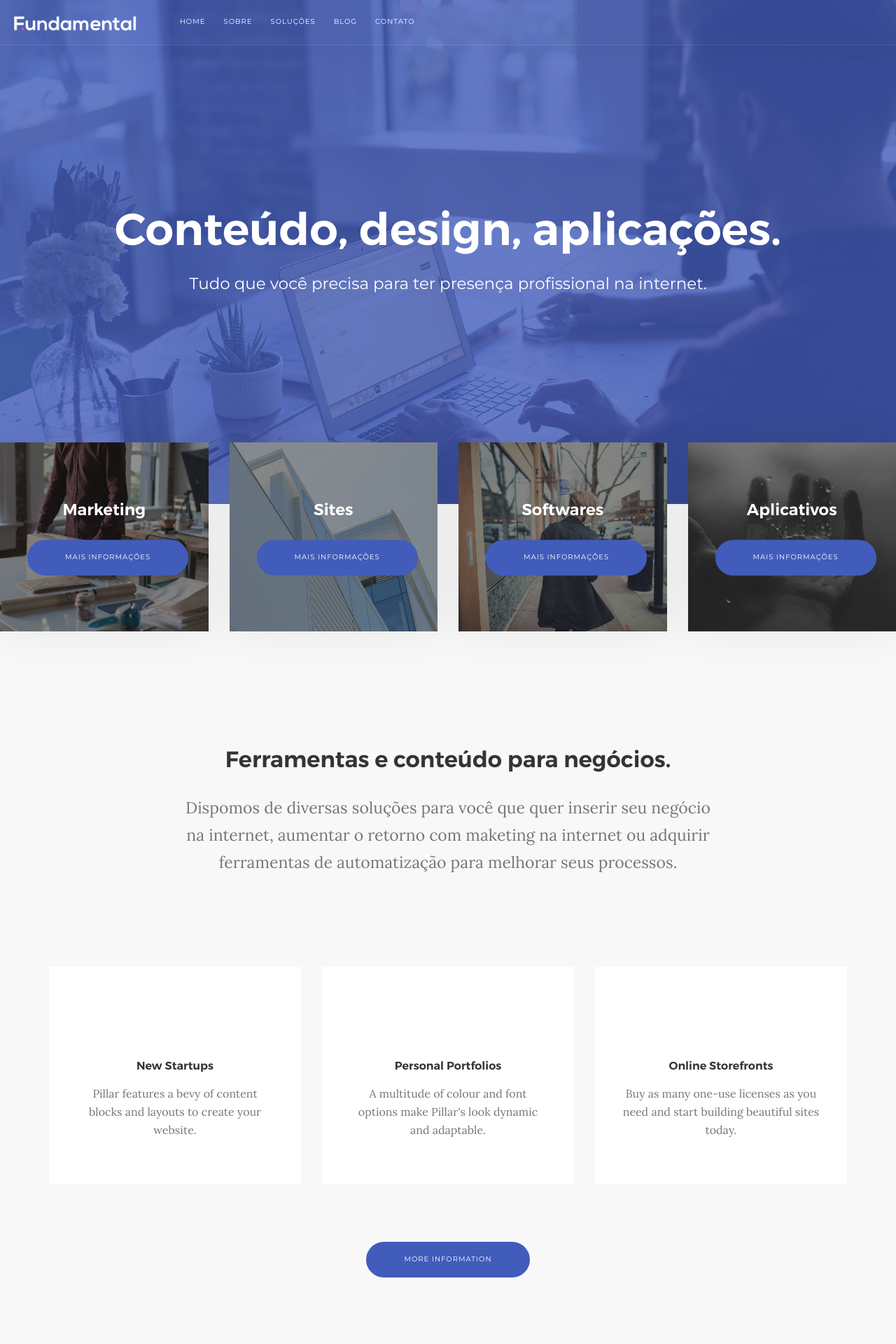
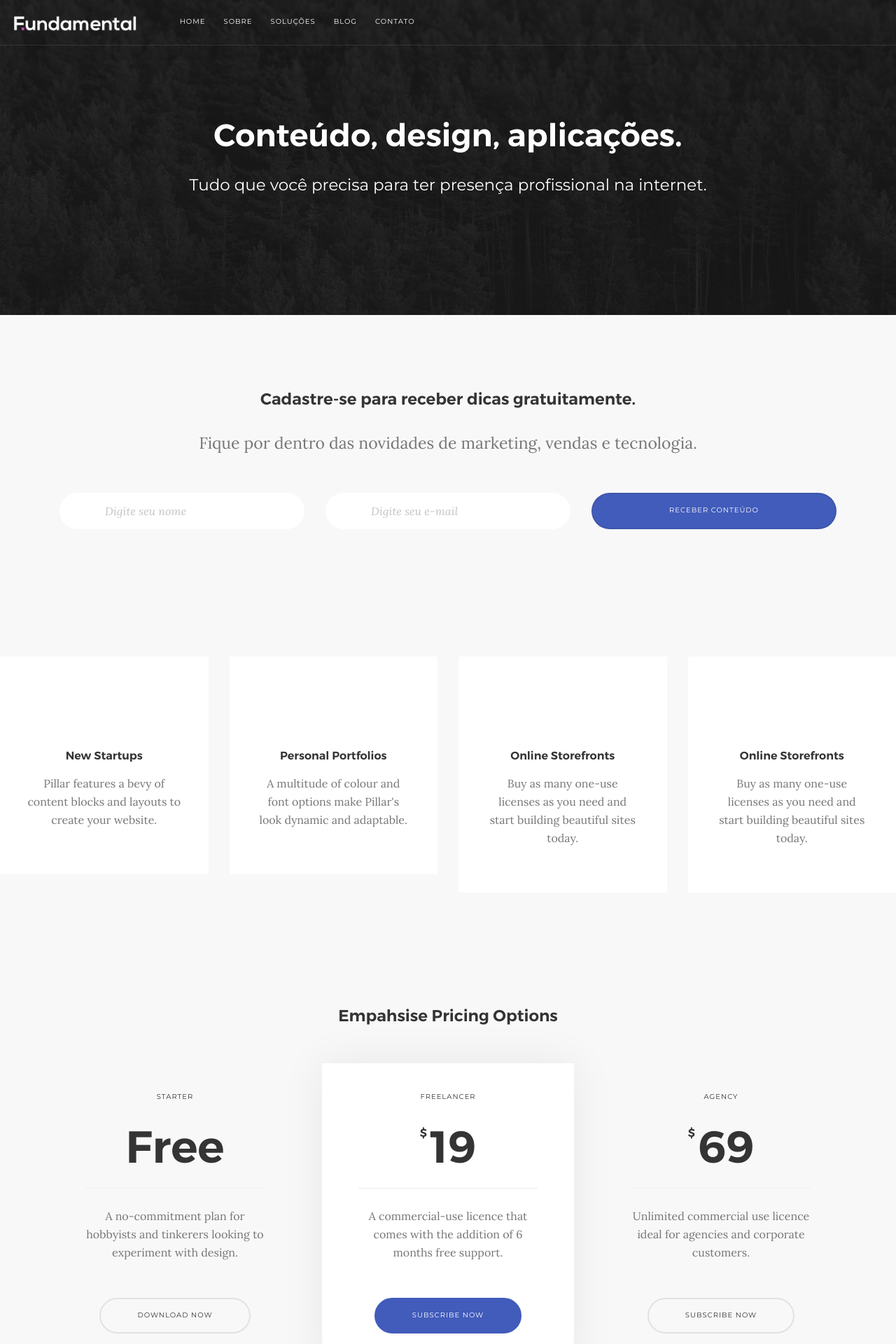
Before and after one commit to WeThinkIdeas/fundamental.github.io, a Jekyll site: the page built from index.html, in a window 1280 px wide. Shown: the top 1920 px of the page at 70% size. Built offline with Jekyll 4.4.1, drawn with Linux system fonts in a browser that asks for light colours; some web fonts are replaced; some of the changed text lies outside the part shown.

Commit message:
new_homepage

```diff
--- a/index.html
+++ b/index.html
@@ -4,35 +4,32 @@
 ---
 
 <div class="main-container transition--fade">
-    <section class="height-80 imagebg bg--primary" data-overlay="8">
+    <section class="height-50 imagebg bg--primary" data-overlay="6">
         <div class="background-image-holder">
-            <img alt="pic" src="img/hero23.jpg" />
+            <img alt="pic" src="img/hero28.jpg" />
         </div>
         <div class="container pos-vertical-center">
             <div class="row">
-                <div class="col-sm-12 text-center">
-                    <h1>Conteúdo, design, aplicações.</h1>
+              <div class="col-md-8 col-md-offset-2 text-center">
+								<h2>Conteúdo, design, aplicações.</h2>
                 <h4 class="lead">
                     Tudo que você precisa para ter presença profissional na internet.
                 </h4>
 								<!-- <div class="modal-instance modal-video-1">
 									<div class="video-play-icon video-play-icon--sm modal-trigger"></div>
-                        <span class="h6">See How It Works</span>
+									<span class="h6">Watch The Overview</span>
 									<div class="modal-container">
 										<div class="modal-content bg-dark" data-width="60%" data-height="60%">
-                                <iframe src="https://www.youtube.com/embed/4QUVRm4UZA4?autoplay=1" allowfullscreen="allowfullscreen"></iframe>
+											<iframe allowfullscreen="allowfullscreen" src="https://www.youtube.com/embed/4QUVRm4UZA4?autoplay=1"></iframe>
 										</div>
 									</div>
 								</div> -->
-                    <!--end of modal instance-->
 							</div>
             </div>
-            <!--end of row-->
-        </div>
-        <!--end of container-->
+
         </section>
-    <section class="section--overlap">
-        <!-- <div class="container"> -->
+    <!-- <section class="section--overlap">
+
             <div class="row">
                 <div class="col-sm-3">
                     <div class="boxed imagebg height-30 box-shadow-wide" data-overlay="5">
@@ -98,11 +95,9 @@
 
             </div>
 
-            <!--end of row-->
-        <!-- </div> -->
-        <!--end of container-->
-    </section>
-    <section>
+
+    </section> -->
+    <!-- <section>
         <div class="container">
             <div class="row">
                 <div class="col-md-8 col-md-offset-2 col-sm-10 col-sm-offset-1 text-center">
@@ -112,61 +107,17 @@
                     </p>
                 </div>
             </div>
-            <!--end of row-->
         </div>
-        <!--end of container-->
-    </section>
-    <section class="features-11">
-        <div class="container">
-            <div class="row">
-                <div class="col-sm-4">
-                    <div class="feature boxed feature-1 text-center">
-                        <i class="icon icon-Astronaut icon--lg"></i>
-                        <h5>New Startups</h5>
-                        <p>Pillar features a bevy of content blocks and layouts to create your website.</p>
-                    </div>
-                </div>
-                <div class="col-sm-4">
-                    <div class="feature boxed feature-1 text-center">
-                        <i class="icon icon-Fingerprint-2 icon--lg"></i>
-                        <h5>Personal Portfolios</h5>
-                        <p>A multitude of colour and font options make Pillar's look dynamic and adaptable.</p>
-                    </div>
-                </div>
-                <div class="col-sm-4">
-                    <div class="feature boxed feature-1 text-center">
-                        <i class="icon icon-Bag icon--lg"></i>
-                        <h5>Online Storefronts</h5>
-                        <p>Buy as many one-use licenses as you need and start building beautiful sites today.</p>
-                    </div>
-                </div>
-            </div>
-            <!--end of row-->
-            <div class="row">
-                <div class="col-sm-12 text-center">
-                    <a class="btn btn--primary" href="#">
-                        <span class="btn__text">
-                            More Information
-                        </span>
-                    </a>
-                </div>
-            </div>
-            <!--end of row-->
-        </div>
-        <!--end of container-->
-    </section>
+    </section> -->
 
-
-
-
-    <section class="subscribe subscribe-3 bg--secondary">
+    <section class="subscribe subscribe-3">
         <div class="container">
             <div class="row">
                 <div class="col-sm-12 text-center">
                     <div class="subscribe__title">
-                        <h4>Subscribe for updates and resources</h4>
+                        <h4>Cadastre-se para receber dicas gratuitamente.</h4>
                         <p class="lead">
-                            Stay in the loop with our monthly round-up of important news updates.
+                            Fique por dentro das novidades de marketing, vendas e tecnologia.
                         </p>
                     </div>
                 </div>
@@ -186,14 +137,14 @@
                             </div>
                             <div class="col-sm-4">
                                 <div class="input-with-icon">
-                                    <label for="fieldEmail">Email Address</label>
+                                    <label for="fieldEmail">Digite seu e-mail</label>
                                     <br />
                                     <i class="icon icon-Mail-2"></i>
                                     <input class="validate-required validate-email" id="fieldEmail" name="cm-kieth-kieth" type="email" required />
                                 </div>
                             </div>
                             <div class="col-sm-4">
-                                <button type="submit">Subscribe Now</button>
+                                <button type="submit">Receber conteúdo</button>
                             </div>
                         </div>
                     </form>
@@ -203,6 +154,44 @@
         </div>
         <!--end container-->
     </section>
+
+    <section class="features-11">
+            <div class="row">
+                <div class="col-sm-3">
+                    <div class="feature boxed feature-1 text-center">
+                        <i class="icon icon-Astronaut icon--lg"></i>
+                        <h5>New Startups</h5>
+                        <p>Pillar features a bevy of content blocks and layouts to create your website.</p>
+                    </div>
+                </div>
+                <div class="col-sm-3">
+                    <div class="feature boxed feature-1 text-center">
+                        <i class="icon icon-Fingerprint-2 icon--lg"></i>
+                        <h5>Personal Portfolios</h5>
+                        <p>A multitude of colour and font options make Pillar's look dynamic and adaptable.</p>
+                    </div>
+                </div>
+                <div class="col-sm-3">
+                    <div class="feature boxed feature-1 text-center">
+                        <i class="icon icon-Bag icon--lg"></i>
+                        <h5>Online Storefronts</h5>
+                        <p>Buy as many one-use licenses as you need and start building beautiful sites today.</p>
+                    </div>
+                </div>
+                <div class="col-sm-3">
+                    <div class="feature boxed feature-1 text-center">
+                        <i class="icon icon-Bag icon--lg"></i>
+                        <h5>Online Storefronts</h5>
+                        <p>Buy as many one-use licenses as you need and start building beautiful sites today.</p>
+                    </div>
+                </div>
+            </div>
+    </section>
+
+
+
+
+
 
     <section>
   				<div class="container">
@@ -270,3 +259,153 @@
   					</div>
   				</div>
   			</section>
+
+        <section>
+    <div class="container">
+      <div class="row">
+        <div class="col-sm-12 text-center">
+          <div class="elements--title">
+            <h4>Pricing Plan Comparison</h4>
+          </div>
+        </div>
+        <div class="col-sm-12">
+          <div class="pricing pricing-5">
+            <div class="col-sm-3 text-center hidden-sm hidden-xs">
+              <div class="pricing__title">
+              </div>
+              <ul>
+                <li>
+                  <span>Simple Install</span>
+                </li>
+                <li>
+                  <span>Unlimited Projects</span>
+                </li>
+                <li>
+                  <span>Afterhours Support</span>
+                </li>
+                <li>
+                  <span>Unlimited Storage</span>
+                </li>
+                <li>
+                  <span>Dedicated Server</span>
+                </li>
+              </ul>
+            </div>
+            <div class="col-md-3 col-sm-4 text-center">
+              <div class="pricing__title">
+                <h6>Freelance</h6>
+                <div class="pricing__price">
+                  <span class="h2">Free</span>
+                </div>
+              </div>
+              <ul>
+                <li>
+                  <div class="checkmark"></div>
+                  <span class="hidden-lg hidden-md">Simple Install</span>
+                </li>
+                <li>
+                  <div class="checkmark"></div>
+                  <span class="hidden-lg hidden-md">Unlimited Projects</span>
+                </li>
+                <li>
+                  <div class="crossmark"></div>
+                  <span class="hidden-lg hidden-md">Afterhours Support</span>
+                </li>
+                <li>
+                  <div class="crossmark"></div>
+                  <span class="hidden-lg hidden-md">Dedicated Server</span>
+                </li>
+                <li>
+                  <div class="crossmark"></div>
+                  <span class="hidden-lg hidden-md">Simple Install</span>
+                </li>
+                <li>
+                  <a class="btn vpe" href="#">
+                    <span class="btn__text">
+                      Subscribe Now
+                    </span>
+                  </a>
+                </li>
+              </ul>
+            </div>
+            <div class="col-md-3 col-sm-4 text-center pricing--emphasise">
+              <div class="pricing__title">
+                <h6>Agency</h6>
+                <div class="pricing__price">
+                  <span class="pricing__dollar h5">$</span>
+                  <span class="h2">19</span>
+                </div>
+              </div>
+              <ul>
+                <li>
+                  <div class="checkmark"></div>
+                  <span class="hidden-lg hidden-md">Simple Install</span>
+                </li>
+                <li>
+                  <div class="checkmark"></div>
+                  <span class="hidden-lg hidden-md">Unlimited Projects</span>
+                </li>
+                <li>
+                  <div class="checkmark"></div>
+                  <span class="hidden-lg hidden-md">Afterhours Support</span>
+                </li>
+                <li>
+                  <div class="crossmark"></div>
+                  <span class="hidden-lg hidden-md">Dedicated Server</span>
+                </li>
+                <li>
+                  <div class="crossmark"></div>
+                  <span class="hidden-lg hidden-md">Simple Install</span>
+                </li>
+                <li>
+                  <a class="btn vpe" href="#">
+                    <span class="btn__text">
+                      Subscribe Now
+                    </span>
+                  </a>
+                </li>
+              </ul>
+            </div>
+            <div class="col-md-3 col-sm-4 text-center">
+              <div class="pricing__title">
+                <h6>Commercial</h6>
+                <div class="pricing__price">
+                  <span class="pricing__dollar h5">$</span>
+                  <span class="h2">69</span>
+                </div>
+              </div>
+              <ul>
+                <li>
+                  <div class="checkmark"></div>
+                  <span class="hidden-lg hidden-md">Simple Install</span>
+                </li>
+                <li>
+                  <div class="checkmark"></div>
+                  <span class="hidden-lg hidden-md">Unlimited Projects</span>
+                </li>
+                <li>
+                  <div class="checkmark"></div>
+                  <span class="hidden-lg hidden-md">Afterhours Support</span>
+                </li>
+                <li>
+                  <div class="checkmark"></div>
+                  <span class="hidden-lg hidden-md">Dedicated Server</span>
+                </li>
+                <li>
+                  <div class="checkmark"></div>
+                  <span class="hidden-lg hidden-md">Simple Install</span>
+                </li>
+                <li>
+                  <a class="btn vpe" href="#">
+                    <span class="btn__text">
+                      Subscribe Now
+                    </span>
+                  </a>
+                </li>
+              </ul>
+            </div>
+          </div>
+        </div>
+      </div>
+    </div>
+  </section>
```
Also changed, not shown: other parts of index.html (+1 -1 lines), css/main.css, img/hero28.jpg (added). Lines whose indentation alone changed are shown as unchanged.
